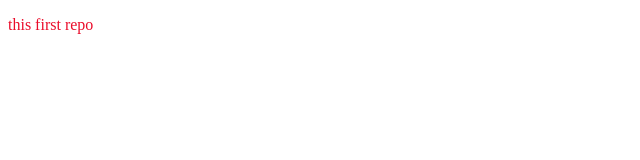
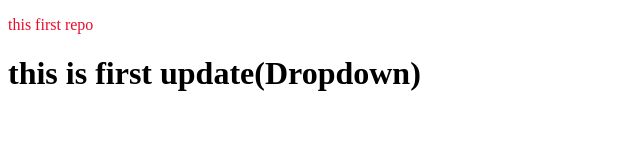
Before and after one commit to rayees99/Sample_Code, a plain HTML site: page index.html in a window 1280 px wide. Shown: the whole page, without its empty margins (0-640 px from the left). Drawn offline with Linux system fonts and the light colour scheme.

Commit message:
dropdown add

```diff
--- a/index.html
+++ b/index.html
@@ -7,5 +7,6 @@
 </head>
 <body>
     <p style="color: #ea0c2a;">this first repo </p>
+    <h1>this is first update(Dropdown) </h1>
 </body>
 </html>
```
